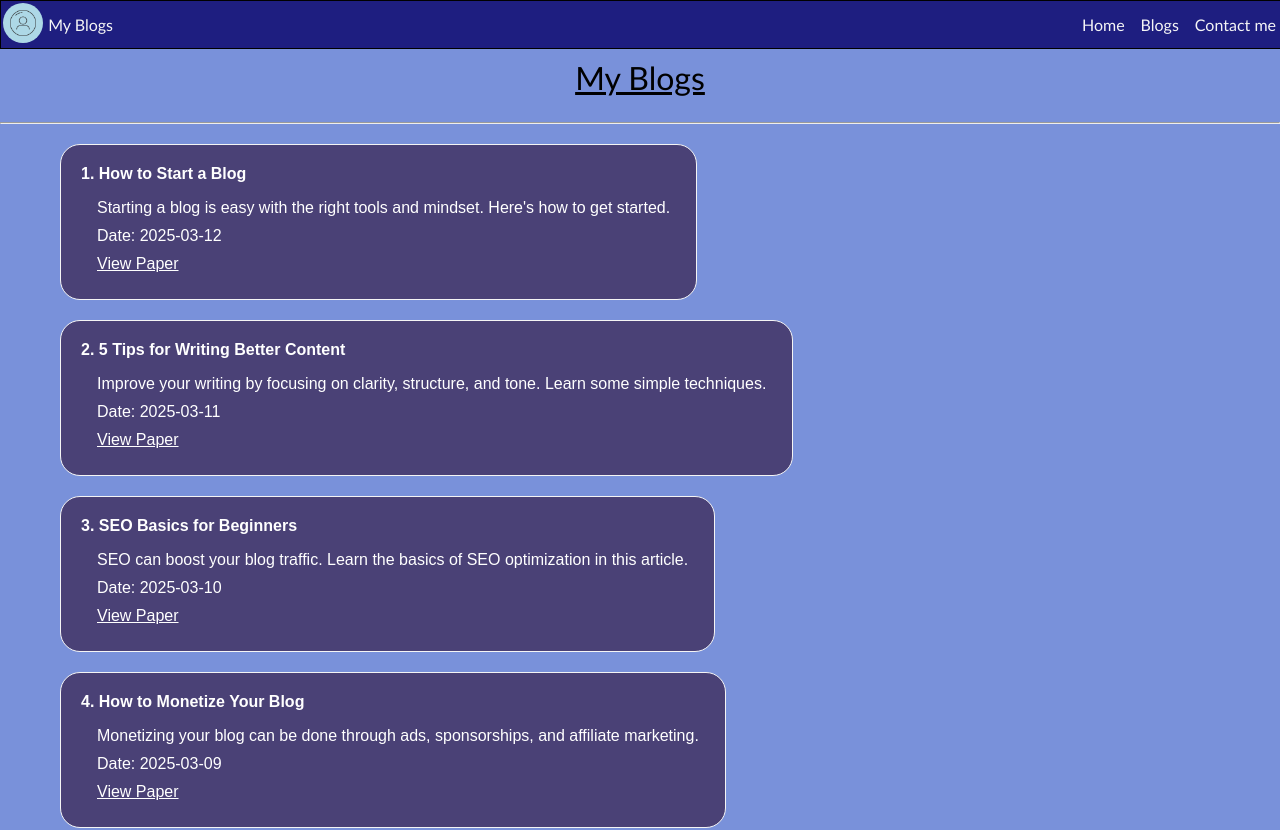
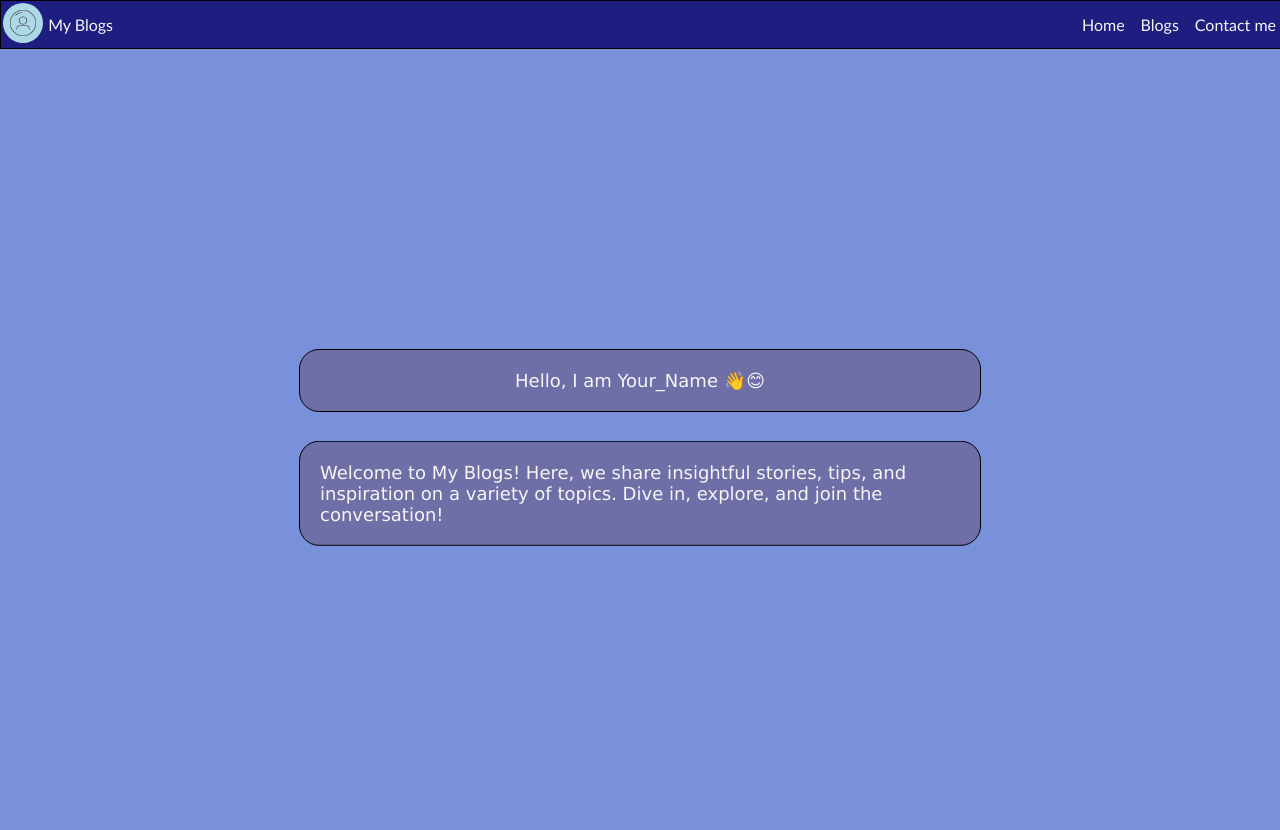
Before and after one commit to PrathamManabasannanavar/My-Blogs, a React app: page /Blogs in a window 1280 px wide. Shown: the top 830 px of the page. Built offline with nearby package versions, Linux system fonts and the light colour scheme; the HTML template or start-up script is replaced by a standard one.

Commit message:
handling multipage refresh2

```diff
--- a/src/App.jsx
+++ b/src/App.jsx
@@ -1,5 +1,5 @@
 import NavBar from "./NavBar"
-import {BrowserRouter as Router, Route, Routes} from "react-router-dom"
+import {HashRouter as Router, Route, Routes} from "react-router-dom"
 import HomePage from "./HomePage"
 import Blogs from "./Blogs"
 
@@ -9,7 +9,7 @@ function App() {
       <NavBar/>
 
       <Routes>
-        <Route path="/" element={<HomePage/>}></Route>
+        <Route exact path="/" element={<HomePage/>}></Route>
         <Route path="/contact" element="contact us"></Route>
         <Route path="/Blogs" element={<Blogs/>}></Route>
       </Routes>
```
